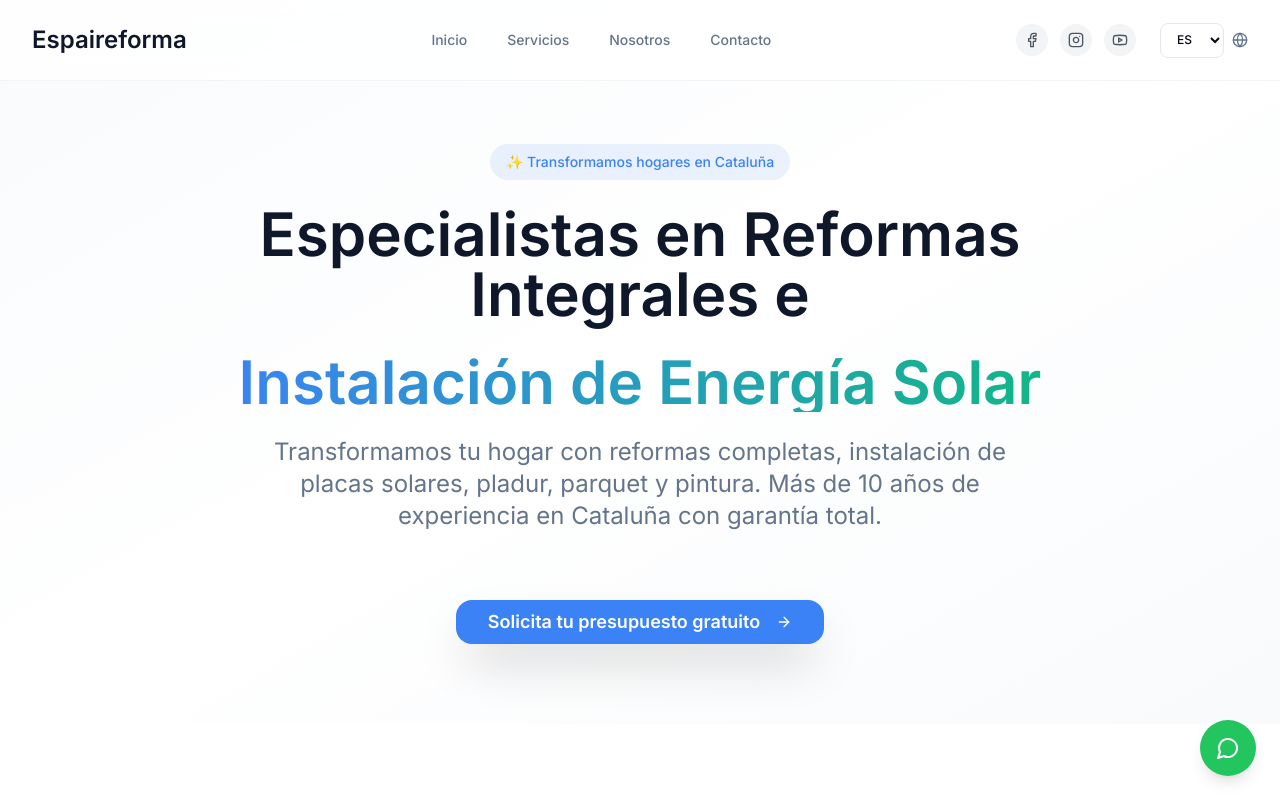
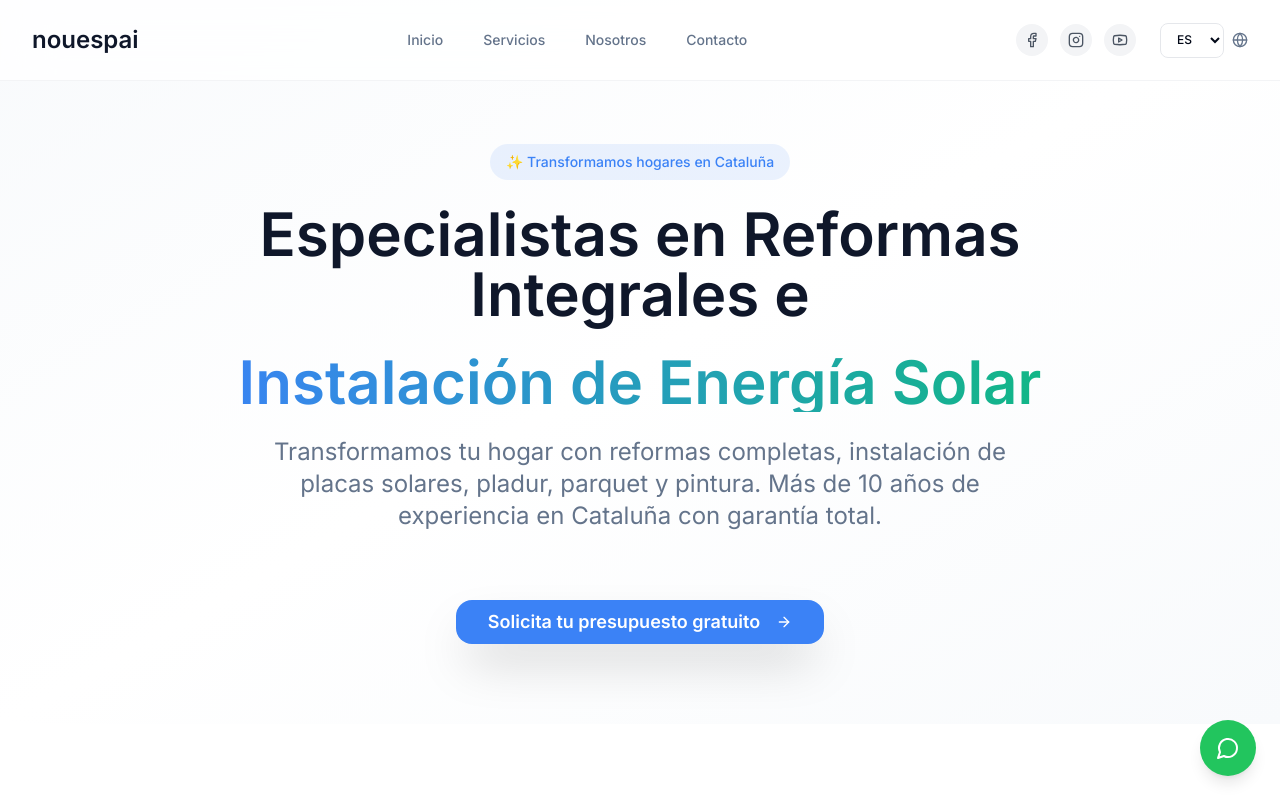
Before and after one commit to JStiven20/casa-nova-catalunya, a React (Vite) app: page / in a window 1280 px wide. Shown: the top 800 px of the page. Built offline with nearby package versions, Linux system fonts and the light colour scheme.

Commit message:
Rename website to "nouespai"

```diff
--- a/src/components/Header.tsx
+++ b/src/components/Header.tsx
@@ -24,7 +24,7 @@ const Header = ({ language, setLanguage, content }: HeaderProps) => {
             {/* Logo */}
             <div className="flex-shrink-0">
               <div className="text-2xl font-bold text-dark-navy font-inter">
-                Espaireforma
+                nouespai
               </div>
             </div>
 
```
